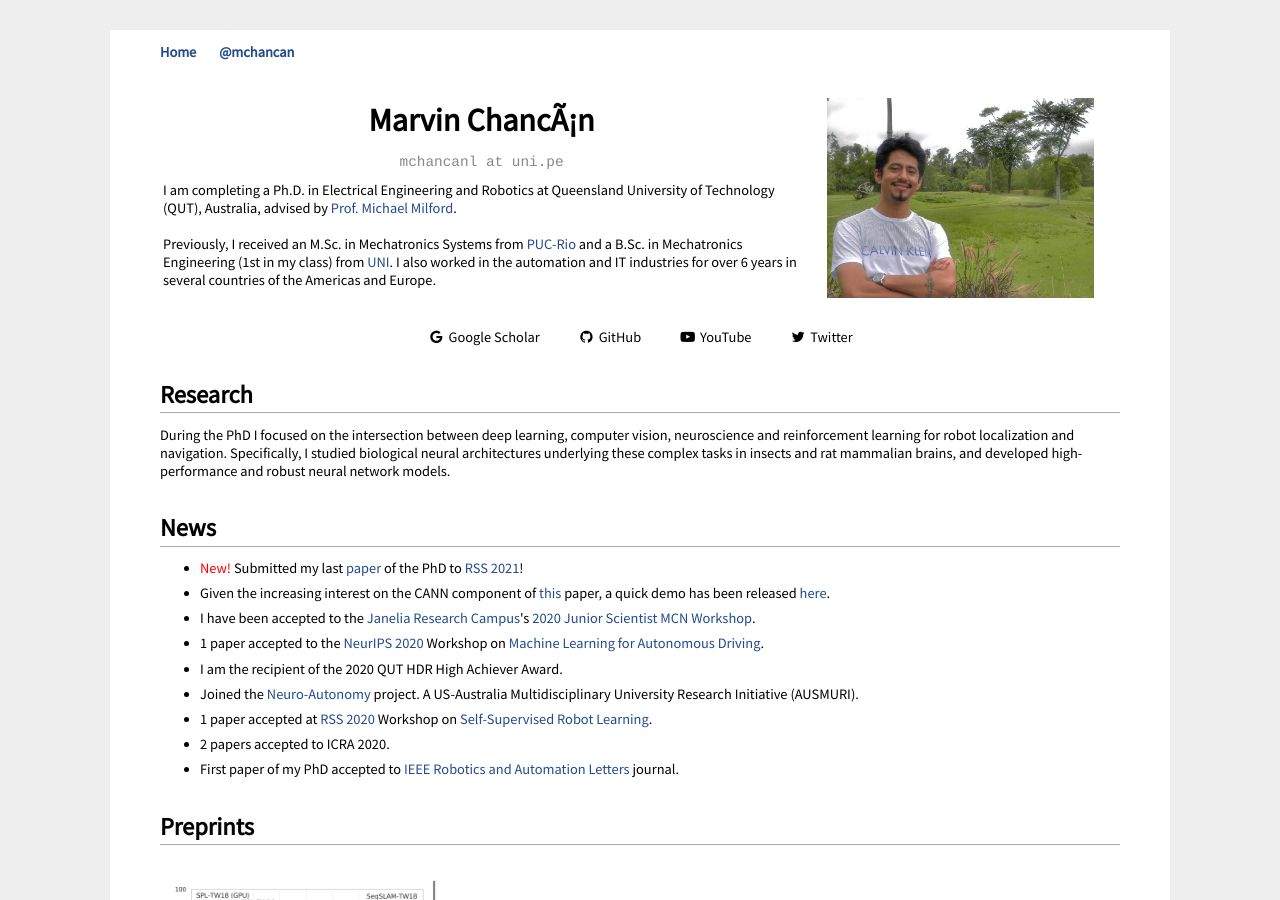
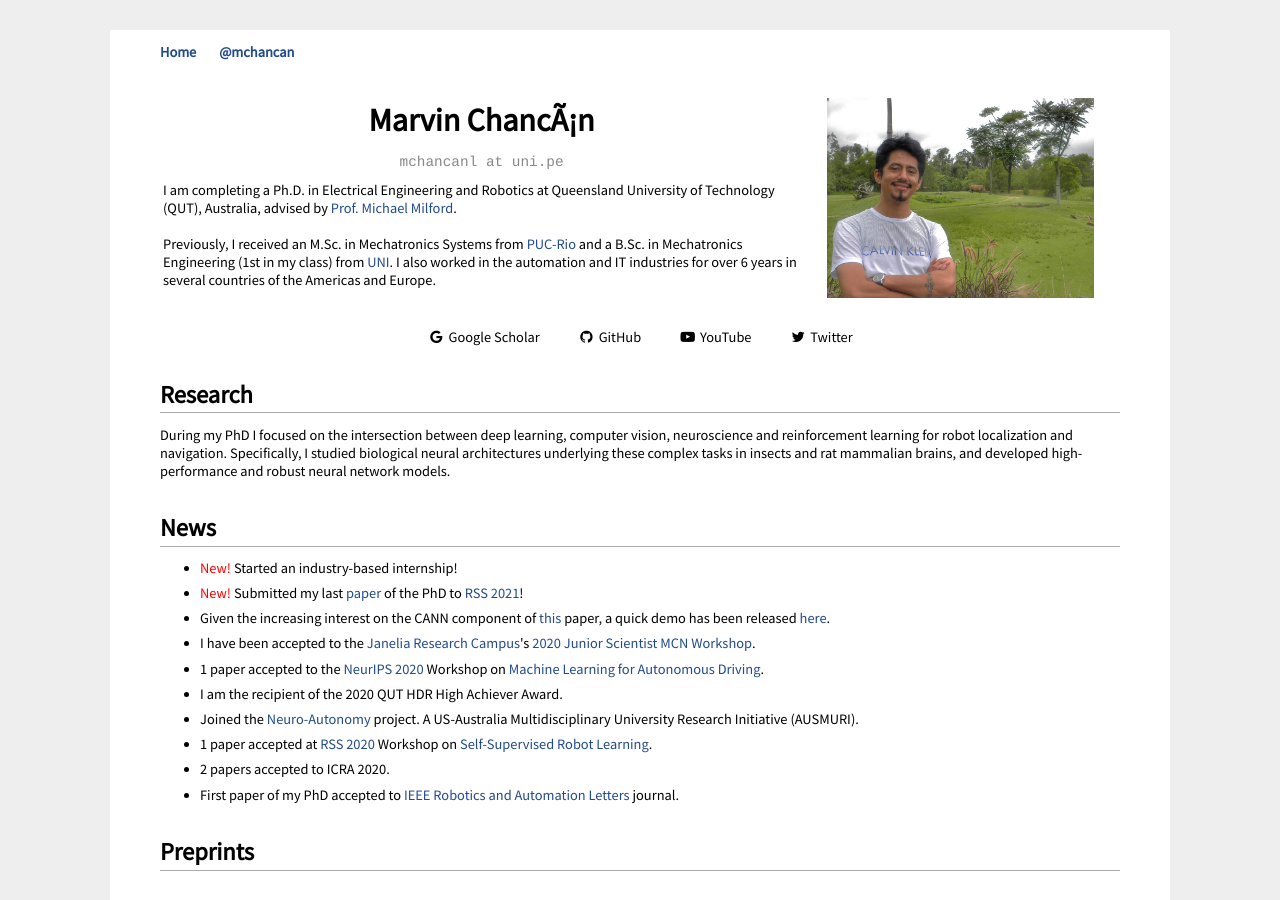
Before and after one commit to mchancan/mchancan.github.io, a Jekyll site: the page built from index.html, in a window 1280 px wide and 900 px high. Built offline with Jekyll 4.4.1, drawn with Linux system fonts in a browser that asks for light colours; comment, search, counter and statistics services are not loaded; a style sheet for code colours, icons or effects is not loaded.

Commit message:
Update index.html

```diff
--- a/index.html
+++ b/index.html
@@ -32,12 +32,14 @@ title: Marvin Chancán
 </p>
 
 <h2>Research</h2>
-During the PhD I focused on the intersection between deep learning, computer vision, neuroscience and reinforcement learning for robot localization and navigation.
+During my PhD I focused on the intersection between deep learning, computer vision, neuroscience and reinforcement learning for robot localization and navigation.
 Specifically, I studied biological neural architectures underlying these complex tasks in insects and rat mammalian brains, and developed high-performance and robust neural network models.
 <!--My PhD research papers have been published at top-tier robotics and machine learning journal, conferences and workshops such as the IEEE Robotics and Automation Letters (RA-L), IEEE International Conference on Robotics and Automation (ICRA), Robotics: Science and Systems (RSS), and the Conference on Neural Information Processing Systems (NeurIPS).-->
 
 <h2>News</h2>
 <ul>
+
+	<li><font color = 'red'>New!</font> Started an industry-based internship!</li>
 	<li><font color = 'red'>New!</font> Submitted my last <a href="spl/index.html">paper</a> of the PhD to <a href="https://roboticsconference.org/" target="_blank">RSS 2021</a>!</li>
 	<li>Given the increasing interest on the CANN component of <a href="https://mchancan.github.io/projects/FlyNet" target="_blank">this</a> paper, a quick demo has been released <a href="https://github.com/mchancan/flynet#update-about-the-cann-implementation" target="_blank">here</a>.</li>
 	<li>I have been accepted to the <a href="https://www.janelia.org/" target="_blank">Janelia Research Campus</a>'s <a href="https://www.janelia.org/you-janelia/conferences/junior-scientist-workshop-on-mechanistic-cognitive-neuroscience" target="_blank">2020 Junior Scientist MCN Workshop</a>.</li>
```
